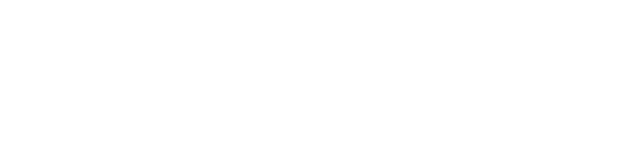
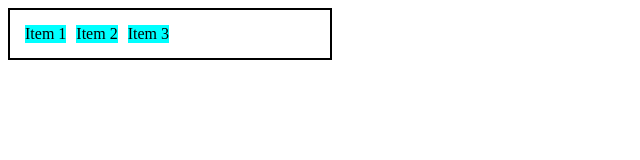
Before and after one commit to antoniofariass/Philips-Fullstack-Developer-Bootcamp, a plain HTML site: page 03.Flexbox/index.html in a window 1280 px wide. Shown: the whole page, without its empty margins (0-640 px from the left). Drawn offline with Linux system fonts and the light colour scheme.

Commit message:
display flex

```diff
--- a/03.Flexbox/index.html
+++ b/03.Flexbox/index.html
@@ -1,4 +1,29 @@
+<!DOCTYPE html>
+<html lang="en">
 <head>
-    <body>
-    </body>
+    <meta charset="UTF-8">
+    <meta http-equiv="X-UA-Compatible" content="IE=edge">
+    <meta name="viewport" content="width=device-width, initial-scale=1.0">
+    <title>Fundamentos - Display flex </title>
+    <style>
+        .flex{
+            max-width: 300px;
+            padding: 10px;
+            border: 2px solid black;
+            display: flex;
+        }
+
+        .item{
+            background-color: aqua;
+            margin: 5px;
+        }
+    </style>
 </head>
+<body>
+    <div class="flex">
+        <div class="item">Item 1</div>
+        <div class="item">Item 2</div>
+        <div class="item">Item 3</div>
+    </div>
+</body>
+</html>
```
